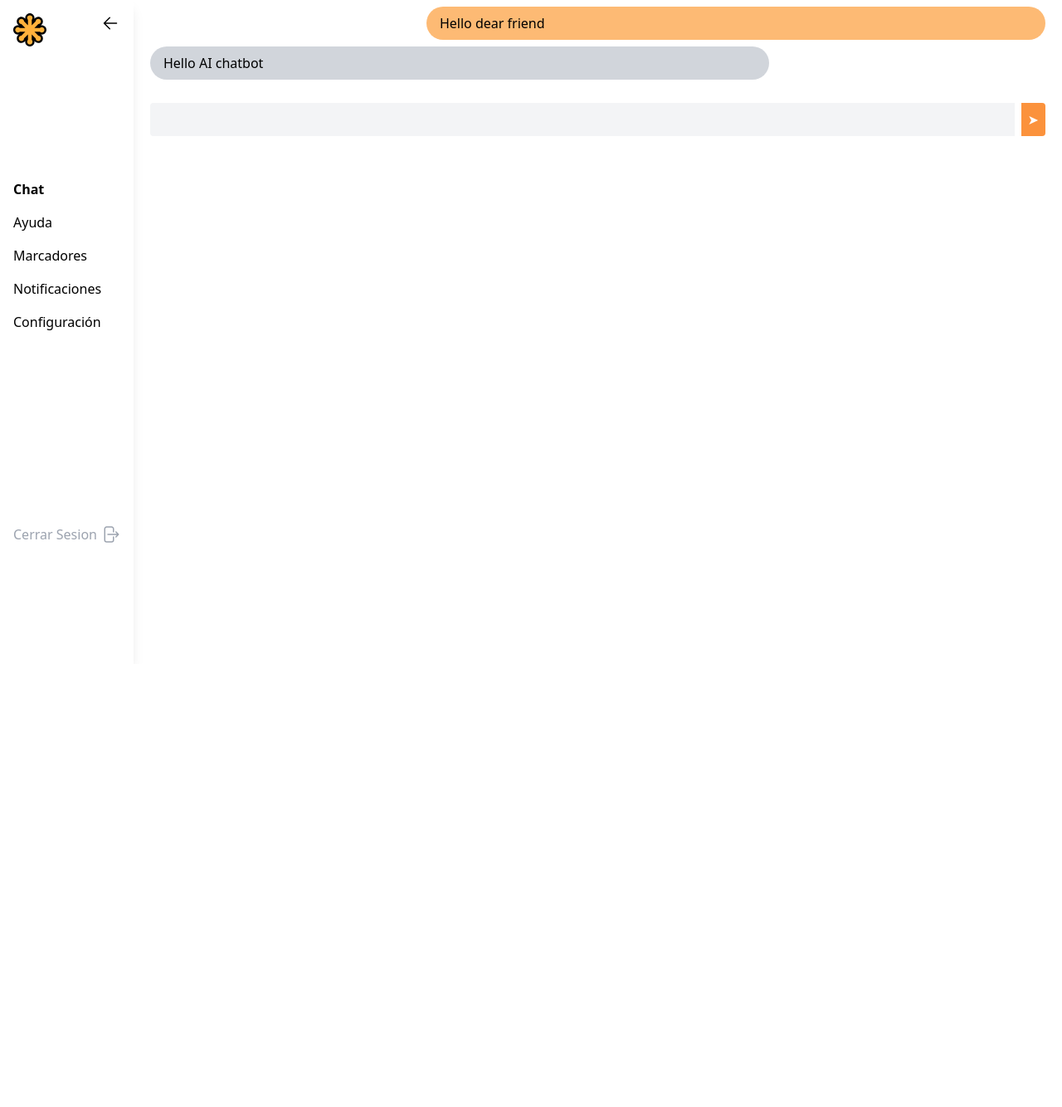
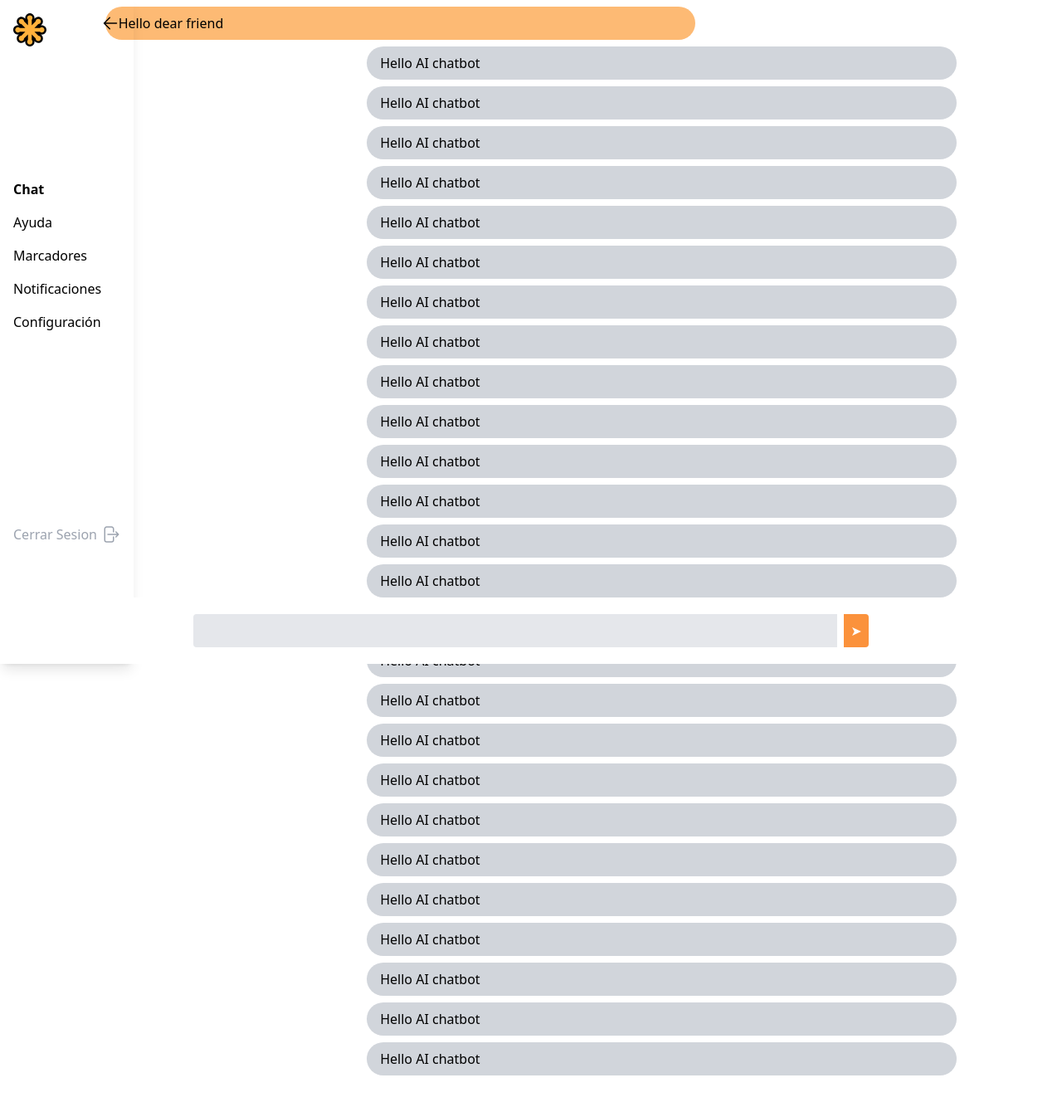
Before and after one commit to NeuronaBens/AI-Chatbot, a Next.js app: page /user in a window 1280 px wide. Shown: the top 1334 px of the page at 83% size. Before the commit the page ends 800 px from the top, so only its background shows below. Built offline with nearby package versions, Linux system fonts and the light colour scheme.

Commit message:
fix: incorrect chat interface component positions
fixed the incorrect positions on the chat interface, this includes the text input, the sidebar, and the text bubbles.

```diff
--- a/app/user/page.js
+++ b/app/user/page.js
@@ -1,12 +1,5 @@
-import TextInput from "@/components/user/chat/text-input";
-import TextBubble from "@/components/user/chat/text-bubble";
+import ChatContainer from "@/components/user/chat/chat-container";
 
 export default function Home() {
-  return (
-    <div className="grow">
-      <TextBubble text={"Hello dear friend"} aiResponse={true}></TextBubble>
-      <TextBubble text={"Hello AI chatbot"} aiResponse={false}></TextBubble>
-      <TextInput></TextInput>
-    </div>
-  );
+  return <ChatContainer></ChatContainer>;
 }
--- /dev/null
+++ b/components/user/chat/chat-container.js
@@ -0,0 +1,46 @@
+import React from "react";
+import TextBubble from "./text-bubble";
+import TextInput from "./text-input";
+
+const ChatContainer = () => {
+  return (
+    <div className="w-full">
+      <div className="grow">
+        <div className="h-5/6 mb-32">
+          <TextBubble text={"Hello dear friend"} aiResponse={true}></TextBubble>
+          <TextBubble text={"Hello AI chatbot"} aiResponse={false}></TextBubble>
+          <TextBubble text={"Hello AI chatbot"} aiResponse={false}></TextBubble>
+          <TextBubble text={"Hello AI chatbot"} aiResponse={false}></TextBubble>
+          <TextBubble text={"Hello AI chatbot"} aiResponse={false}></TextBubble>
+          <TextBubble text={"Hello AI chatbot"} aiResponse={false}></TextBubble>
+          <TextBubble text={"Hello AI chatbot"} aiResponse={false}></TextBubble>
+          <TextBubble text={"Hello AI chatbot"} aiResponse={false}></TextBubble>
+          <TextBubble text={"Hello AI chatbot"} aiResponse={false}></TextBubble>
+          <TextBubble text={"Hello AI chatbot"} aiResponse={false}></TextBubble>
+          <TextBubble text={"Hello AI chatbot"} aiResponse={false}></TextBubble>
+          <TextBubble text={"Hello AI chatbot"} aiResponse={false}></TextBubble>
+          <TextBubble text={"Hello AI chatbot"} aiResponse={false}></TextBubble>
+          <TextBubble text={"Hello AI chatbot"} aiResponse={false}></TextBubble>
+          <TextBubble text={"Hello AI chatbot"} aiResponse={false}></TextBubble>
+          <TextBubble text={"Hello AI chatbot"} aiResponse={false}></TextBubble>
+          <TextBubble text={"Hello AI chatbot"} aiResponse={false}></TextBubble>
+          <TextBubble text={"Hello AI chatbot"} aiResponse={false}></TextBubble>
+          <TextBubble text={"Hello AI chatbot"} aiResponse={false}></TextBubble>
+          <TextBubble text={"Hello AI chatbot"} aiResponse={false}></TextBubble>
+          <TextBubble text={"Hello AI chatbot"} aiResponse={false}></TextBubble>
+          <TextBubble text={"Hello AI chatbot"} aiResponse={false}></TextBubble>
+          <TextBubble text={"Hello AI chatbot"} aiResponse={false}></TextBubble>
+          <TextBubble text={"Hello AI chatbot"} aiResponse={false}></TextBubble>
+          <TextBubble text={"Hello AI chatbot"} aiResponse={false}></TextBubble>
+          <TextBubble text={"Hello AI chatbot"} aiResponse={false}></TextBubble>
+          <TextBubble text={"Hello AI chatbot"} aiResponse={false}></TextBubble>
+        </div>
+        <div className="w-full resize-none">
+          <TextInput></TextInput>
+        </div>
+      </div>
+    </div>
+  );
+};
+
+export default ChatContainer;
--- a/components/user/chat/text-bubble.js
+++ b/components/user/chat/text-bubble.js
@@ -2,10 +2,10 @@ import React from "react";
 
 const TextBubble = ({ text, aiResponse }) => {
   const bubbleColor = aiResponse ? "bg-orange-300" : "bg-gray-300";
-  const bubblePosition = aiResponse ? "ml-auto" : "mr-auto";
+  const bubblePosition = aiResponse ? "mr-auto" : "ml-auto";
 
   return (
-    <div>
+    <div className="w-5/6 mx-auto">
       <div className="w-1/3"></div>
       <div
         className={`w-2/3 rounded-full my-2 mx-5 px-4 py-2 ${bubbleColor} ${bubblePosition}`}
--- a/components/user/chat/text-input.js
+++ b/components/user/chat/text-input.js
@@ -11,12 +11,16 @@ const TextInput = ({ onSend }) => {
   };
 
   return (
-    <div className="p-5 flex items-center w-3/4 w-full">
+    <div className="fixed bottom-0 w-full bg-white">
+      <div className="flex">
+        <div className="w-1/6"></div>
+        <div className="w-2/3">
+          <div className="p-5 flex">
             <input
               type="text"
               value={text}
               onChange={(e) => setText(e.target.value)}
-        className="w-full mr-2 p-2 rounded-l bg-gray-100"
+              className="w-full mr-2 p-2 rounded-l bg-gray-200 "
             />
             <button
               onClick={handleSend}
@@ -25,6 +29,10 @@ const TextInput = ({ onSend }) => {
               {"➤"}
             </button>
           </div>
+        </div>
+        <div className="w-1/6"></div>
+      </div>
+    </div>
   );
 };
 
--- a/components/user/sidebar.js
+++ b/components/user/sidebar.js
@@ -13,7 +13,7 @@ const SidebarUser = () => {
   }
 
   return (
-    <div className={closed ? "" : "shadow-lg h-screen overflow-clip"}>
+    <div className={closed ? "fixed" : "fixed shadow-lg h-screen"}>
       <div className="h-1/4 flex">
         <Link href="/">
           <div className="m-4">
```
Lines whose indentation alone changed are shown as unchanged.
